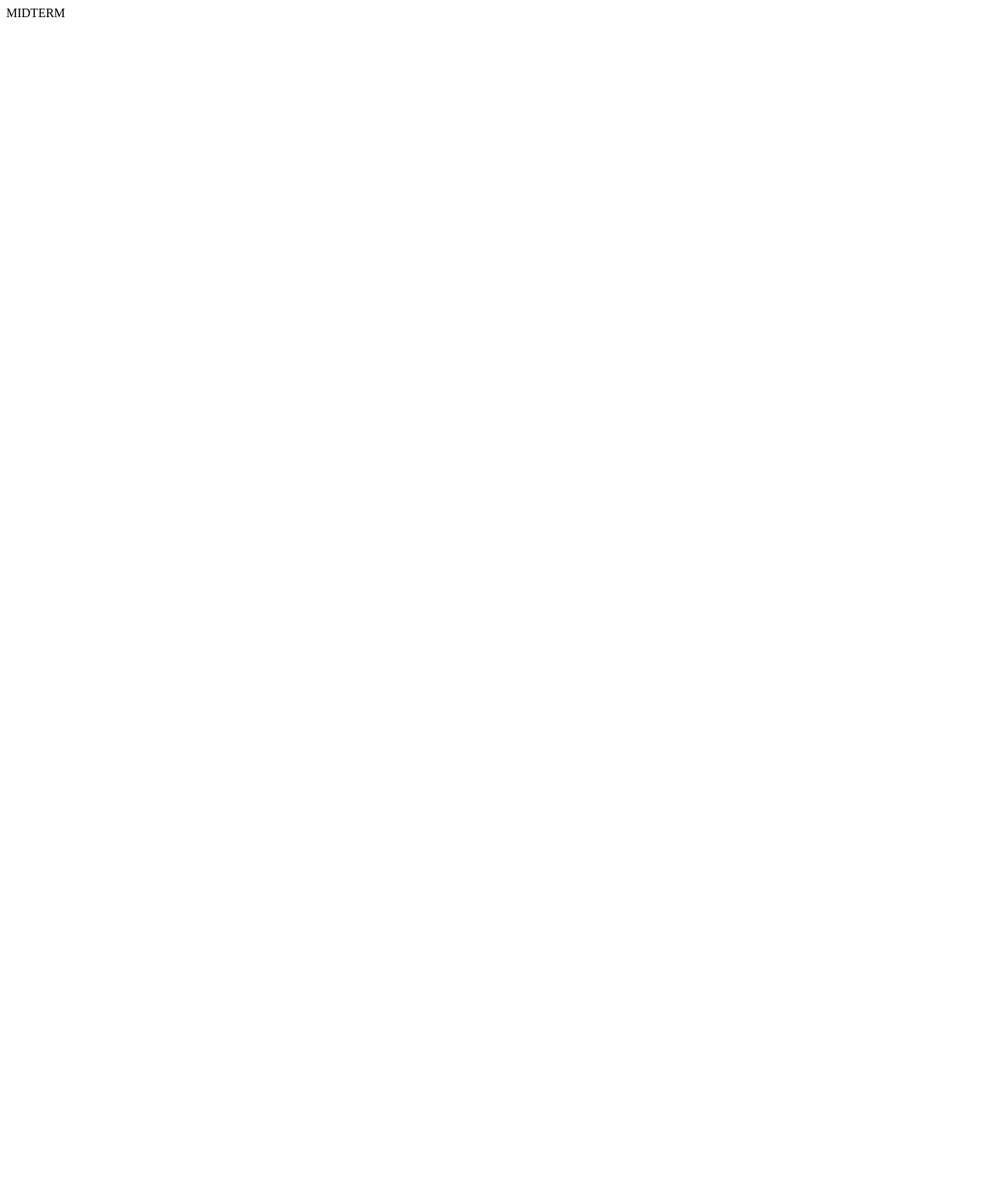
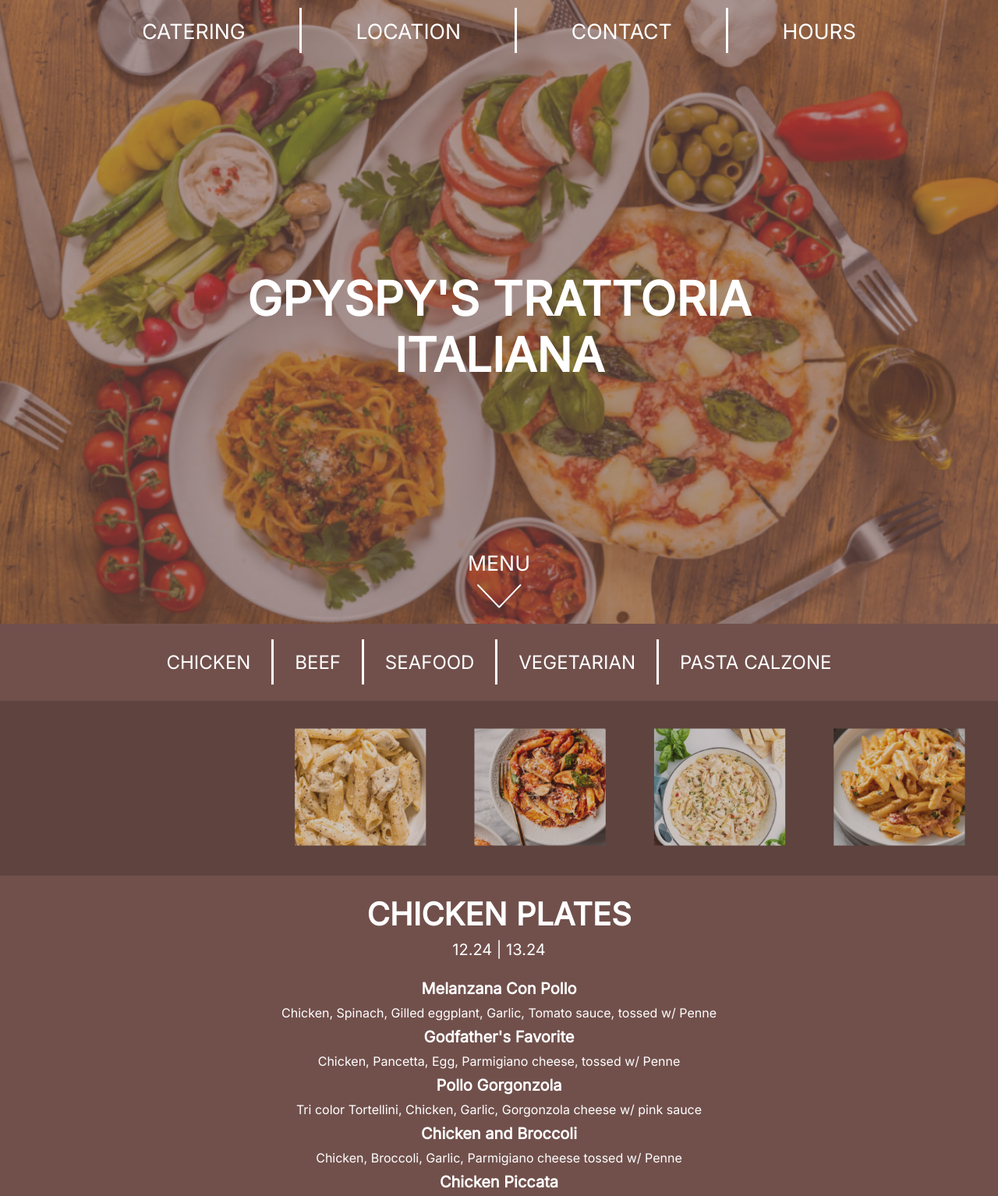
Before and after one commit to amberdlouie/amberdlouie.github.io, a plain HTML site: page midterm/index.html in a window 1280 px wide. Shown: the top 1534 px of the page at 78% size. Before the commit the page ends 800 px from the top, so only its background shows below. Drawn offline with Linux system fonts and the light colour scheme.

Commit message:
finished midterm

```diff
--- /dev/null
+++ b/midterm/assets/css/style.css
@@ -0,0 +1,259 @@
+
+ * {
+	margin: 0;
+	padding: 0;
+	box-sizing: border-box;
+}
+
+html {
+	scroll-behavior: smooth;
+}
+
+.background-img {
+	margin: 0;
+	padding: 0;
+	width: 100%;
+	height: 100vh;
+	background-image: url('./background_img.png');
+	opacity: 100%;
+	background-color: #71504C;
+	background-size: cover;
+	background-repeat: no-repeat;
+	background-position: center;
+	position: relative;
+
+}
+
+#navbar {
+	font-family: Inter;
+	font-weight: 100;
+	font-size: 20pt;
+	color: white !important;
+	display: flex;
+	flex-direction: row;
+	justify-content: space-around;
+	align-items: center;
+	column-gap: 5px;
+	row-gap: 5px;
+	padding-top: 10px;
+	padding-left: 150px;
+	padding-right:150px;
+	padding-bottom: 0px;
+
+}
+
+.Location p {
+	color:white;
+}
+
+.Contact p {
+	color: white;
+}
+
+.Catering:hover {
+	font-weight: bold;
+	cursor: pointer;
+}
+.Location:hover {
+	font-weight: bold;
+	cursor: pointer;
+}
+.Contact:hover {
+	font-weight: bold;
+	cursor: pointer;
+}
+
+.Hours:hover {
+	font-weight: bold;
+	cursor: pointer;
+}
+
+.Title {
+	position: absolute;
+	font-family: Inter;
+	width: 100%;
+	height: 100%;
+	font-size: 45pt;
+	font-weight: bold;
+	color: white;
+	display: flex;
+	flex-direction: column;
+	align-items: center;
+	justify-content: center;
+	padding-bottom: 100px;
+	padding-left: 200px;
+	padding-right: 200px;
+
+}
+
+.Menu-Button {
+	position: absolute;
+	width: 100%;
+	bottom: 20px;
+	font-family: Inter;
+	font-size: 20pt;
+	font-weight: lighter;
+	display: flex;
+	flex-direction: column;
+	justify-content: center;
+	align-items: center;
+	color:white;
+	text-decoration: none;
+	line-height: 2;
+	scroll-behavior: smooth;
+
+}
+
+.Menu-Button p{
+	color: white;
+}
+
+.Menu-Button p:hover {
+	font-weight: bold;
+	color: white;
+}
+
+#menu-navbar {
+	font-family: Inter;
+	font-size: 18pt;
+	padding-top: 20px;
+	padding-bottom: 20px;
+	padding-left: 200px;
+	padding-right: 200px;
+	font-weight: lighter;
+	color: white;
+	display: flex;
+	flex-direction: row;
+	justify-content: space-around;
+	align-items: center;
+	background-color: #71504C;
+	text-decoration: none;
+}
+
+.Chicken p {
+	color: white !important;
+	text-decoration: none;
+}
+
+.Chicken:hover {
+	font-weight: bold;
+}
+
+.Beef:hover {
+	font-weight: bold;
+}
+
+.Seafood:hover {
+	font-weight: bold;
+}
+
+.Vegetarian:hover {
+	font-weight: bold;
+}
+
+.Pasta-Calzone:hover {
+	font-weight: bold;
+}
+
+.menu-pics {
+	background-color: #5E433F;
+	display: flex;
+	flex-direction: row;
+	justify-content: space-around;
+	align-items: center;
+	column-gap: 5px;
+	padding: 10px 350px 10px 350px;
+}
+
+.pic1 {
+	scale: 0.75;
+}
+
+.pic2 {
+	scale: 0.75;
+}
+
+.pic3 {
+	scale: 0.75;
+}
+
+.pic4 {
+	scale: 0.75;
+}
+
+
+.pic1:hover {
+	scale: 0.8;
+	cursor: pointer;
+}
+.pic2:hover {
+	scale: 0.8;
+	cursor: pointer;
+}
+.pic3:hover {
+	scale: 0.8;
+	cursor: pointer;
+}
+.pic4:hover {
+	scale: 0.8;
+	cursor: pointer;
+}
+
+#bottom-bar {
+	background-color: #362624;
+	display: flex;
+	flex-direction: column;
+	justify-content: center;
+	align-items: center;
+	font-family: Inter;
+	font-size: 15pt;
+	font-weight: 100;
+	color: white;
+	line-height: 1.5;
+	padding-top: 40px;
+	padding-bottom: 40px;
+}
+
+.Menu-words {
+	background-color: #71504C;
+	font-family: Inter;
+	font-weight: 100;
+	font-size: 12pt;
+	color: white;
+	display: flex;
+	flex-direction: column;
+	align-items: center;
+	justify-content: center;
+	line-height: 1.5;
+	padding-bottom: 50px;
+	padding-left: 100px;
+	padding-right: 100px;
+}
+
+.Menu-words p {
+	line-height: 2;
+	font-size: 12pt;
+	font-weight: lighter;
+
+}
+
+.Menu-words h2 {
+	font-size: 15pt;
+	line-height: 1.5;
+}
+
+
+
+#Menu-title {
+	background-color: #71504C;
+	font-family: Inter;
+	color: white;
+	font-size: 15pt;
+	line-height: 1.5;
+	padding-bottom: 20px;
+	padding-top: 20px;
+	display: flex;
+	flex-direction: column;
+	align-items: center;
+	justify-content: center;
+}
--- a/midterm/index.html
+++ b/midterm/index.html
@@ -1,6 +1,118 @@
 <!DOCTYPE html>
 <html>
+	<head>
+        <meta charset="UTF-8">
+		<link rel="stylesheet" type="text/css" href="assets/css/style.css">
+        <meta name="viewport" content="width=device-width, initial-scale=1.0">
+        <title>WDD Midterm: Gypsy's</title>
+        <link rel="stylesheet"
+		href="https://fonts.googleapis.com/css?family=Inter">
+	</head>
+
+
     <body>
-        MIDTERM
-    </body>
-</html>
+        <section id="home-page">
+        <div class="background-img">
+                <div id="navbar">
+                <div class="Catering">
+                    <p> CATERING </p>
+                </div>
+                    <img src="assets/img/Line_Navbar.png">
+                <div class="Location">
+                    <a href="https://goo.gl/maps/EtdCxrfsYgvfDmzh9" style="text-decoration:none" target="_blank"><p> LOCATION </p></a>
+                </div>
+                    <img src="assets/img/Line_Navbar.png">
+                <div class="Contact">
+                    <a href="#bottom-bar" style="text-decoration:none"><p> CONTACT </p></a>
+                </div>
+                    <img src="assets/img/Line_Navbar.png">
+                <div class="Hours">
+                    <p>HOURS</p>
+                </div>
+                </div>
+            <div class="Title">
+                <p> GPYSPY'S TRATTORIA </p>
+                <p> ITALIANA </p>
+            </div>
+            <div class="Menu-Button">
+                <a href="#menu-navbar" style="text-decoration:none">
+                    <p>MENU</p>
+                </a>
+                <img src="assets/img/Menu_Arrow.png">
+            </div>
+        </div>
+        </div>
+        </section>
+
+            <div id="menu-navbar">
+                <div class="Chicken">
+                   <a href="#Menu-title" style="text-decoration:none"><p> CHICKEN </p></a>
+                </div>
+                    <img src="assets/img/Line_Navbar.png">
+                <div class="Beef">
+                    <p> BEEF </p>
+                </div>
+                    <img src="assets/img/Line_Navbar.png">
+                <div class="Seafood">
+                    <p> SEAFOOD </p>
+                </div>
+                    <img src="assets/img/Line_Navbar.png">
+                <div class="Vegetarian">
+                    <p> VEGETARIAN </p>
+                </div>
+                    <img src="assets/img/Line_Navbar.png">
+                <div class="Pasta-Calzone">
+                    <p> PASTA CALZONE </p>
+                </div>
+        </div>
+
+        <div class="menu-pics">
+            <div class="pic1">
+            <img src="assets/img/pasta1.png">
+            </div>
+            <div class="pic2">
+            <img src="assets/img/pasta2.png">
+            </div>
+            <div class="pic3">
+            <img src="assets/img/pasta3.png">
+            </div>
+            <div class="pic4">
+            <img src="assets/img/pasta4.png">
+            </div>
+        </div>
+
+        <div id="Menu-title">
+                <h1> CHICKEN PLATES </h1>
+                <p> 12.24 | 13.24 </p>
+        </div>
+
+        <div class="Menu-words">
+                <h2>Melanzana Con Pollo</h2>
+                <p>Chicken, Spinach, Gilled eggplant, Garlic, Tomato sauce, tossed w/ Penne</p>
+                <h2>Godfather's Favorite</h2>
+                <p>Chicken, Pancetta, Egg, Parmigiano cheese, tossed w/ Penne</p>
+                <h2>Pollo Gorgonzola</h2>
+                <p> Tri color Tortellini, Chicken, Garlic, Gorgonzola cheese w/ pink sauce</p>
+                <h2>Chicken and Broccoli</h2>
+                <p>Chicken, Broccoli, Garlic, Parmigiano cheese tossed w/ Penne</p>
+                <h2>Chicken Piccata</h2>
+                <p>Chicken breast sauteed in a light buttery lemon, Capers, White wine sauce over Linguine</p>
+                <h2>Chicken Marsala</h2>
+                <p>Chicken breast sauteed with mushrooms in a sweet Sicilian Marsala sauce over Linguine</p>
+                <h2>Chicken Parmigiano</h2>
+                <p>Chicken breast with marinara sauce & Mozzarella cheese over Spaghetti</p>
+                <h2>Pollo Con Pesto</h2>
+                <p>Chicken, Pesto sauce, Parmigiano, trace of cream tossed w/ Fettuccine</p>
+                <h2>Chicken Gnocchi</h2>
+                <p>Tri color potato pasta, Chicken, and cream sauce</p>
+                <h2>Gypsy's Chicken</h2>
+                <p>Chicken, Garlic, Mushrooms, Cream & Parmigiano cheese tossed w/ Penne</p>
+
+        </div>
+
+        <div id="bottom-bar">
+            <p> 2519-A Durant Ave., Berkeley, CA 94704 </p>
+            <p> Tel: 510 548 4860 | Fax: 510 548 4875 </p>
+        </div>
+
+     </body>
```
Also changed, not shown: midterm/assets/css/background_img.png (added), midterm/assets/img/Line_Navbar.png (added), midterm/assets/img/Menu_Arrow.png (added), midterm/assets/img/background_img.png (added), midterm/assets/img/pasta1.png (added), midterm/assets/img/pasta2.png (added), midterm/assets/img/pasta3.png (added), midterm/assets/img/pasta4.png (added).
